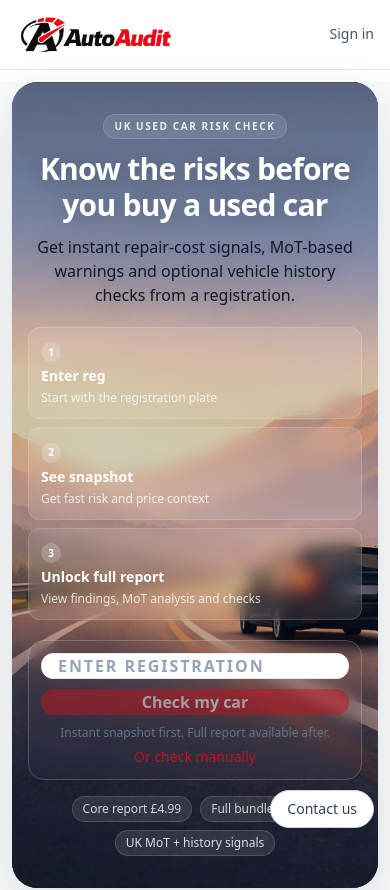
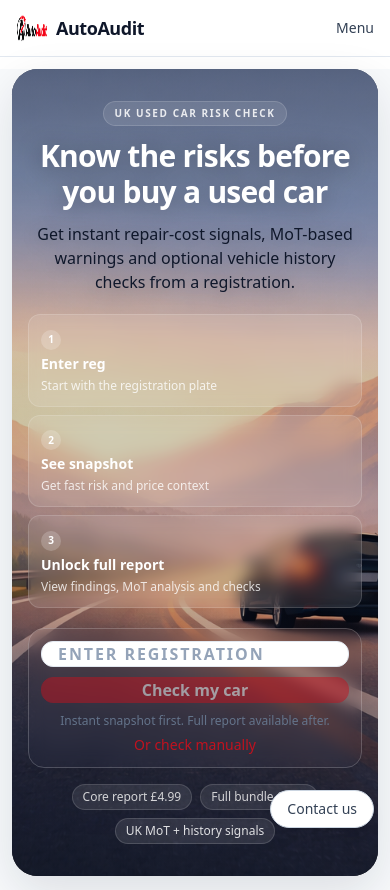
Before and after one commit to mickleethirty-vendium/autoaudit, a Next.js app: page / in a window 390 px wide. Shown: the top 890 px of the page. Built offline with nearby package versions, Linux system fonts and the light colour scheme; no server answers.

Commit message:
mobile header fixed

```diff
--- a/app/layout.tsx
+++ b/app/layout.tsx
@@ -42,35 +42,38 @@ export default async function RootLayout({
         <div className="flex min-h-screen flex-col">
           <header className="border-b border-slate-200 bg-white">
             <div className="mx-auto flex max-w-6xl items-center justify-between gap-3 px-4 py-3 sm:px-6 lg:px-8">
-              <Link href="/" className="flex shrink-0 items-center">
+              <Link href="/" className="flex shrink-0 items-center gap-2">
                 <Image
                   src="/logo-shield-red.png"
                   alt="AutoAudit"
-                  width={220}
-                  height={60}
+                  width={36}
+                  height={36}
                   priority
-                  className="h-auto w-[160px] sm:w-[200px] lg:w-[220px]"
+                  className="h-8 w-8 sm:h-9 sm:w-9"
                 />
+                <span className="text-lg font-semibold tracking-tight text-slate-900">
+                  AutoAudit
+                </span>
               </Link>
 
-              <nav className="flex min-w-0 items-center gap-3 sm:gap-4">
+              <nav className="hidden items-center gap-4 sm:flex">
                 <Link
                   href="/terms"
-                  className="hidden text-sm text-slate-600 hover:text-slate-900 sm:inline"
+                  className="text-sm text-slate-600 hover:text-slate-900"
                 >
                   Terms
                 </Link>
 
                 <Link
                   href="/privacy"
-                  className="hidden text-sm text-slate-600 hover:text-slate-900 sm:inline"
+                  className="text-sm text-slate-600 hover:text-slate-900"
                 >
                   Privacy
                 </Link>
 
                 <a
                   href="mailto:support@autoaudit.uk"
-                  className="hidden items-center rounded-full border border-slate-300 px-4 py-2 text-sm font-medium text-slate-700 transition hover:border-slate-400 hover:bg-slate-50 hover:text-slate-900 md:inline-flex"
+                  className="inline-flex items-center rounded-full border border-slate-300 px-4 py-2 text-sm font-medium text-slate-700 transition hover:border-slate-400 hover:bg-slate-50 hover:text-slate-900"
                 >
                   Contact us
                 </a>
@@ -94,6 +97,44 @@ export default async function RootLayout({
                   </Link>
                 )}
               </nav>
+
+              <details className="relative sm:hidden">
+                <summary className="cursor-pointer list-none text-sm font-medium text-slate-700">
+                  Menu
+                </summary>
+
+                <div className="absolute right-0 mt-2 w-44 rounded-xl border border-slate-200 bg-white p-3 shadow-lg">
+                  <div className="flex flex-col gap-3 text-sm text-slate-700">
+                    <Link href="/terms" className="hover:text-slate-900">
+                      Terms
+                    </Link>
+
+                    <Link href="/privacy" className="hover:text-slate-900">
+                      Privacy
+                    </Link>
+
+                    <a
+                      href="mailto:support@autoaudit.uk"
+                      className="hover:text-slate-900"
+                    >
+                      Contact us
+                    </a>
+
+                    {user ? (
+                      <>
+                        <Link href="/dashboard" className="hover:text-slate-900">
+                          Dashboard
+                        </Link>
+                        <LogoutButton />
+                      </>
+                    ) : (
+                      <Link href="/login" className="hover:text-slate-900">
+                        Sign in
+                      </Link>
+                    )}
+                  </div>
+                </div>
+              </details>
             </div>
           </header>
 
```
